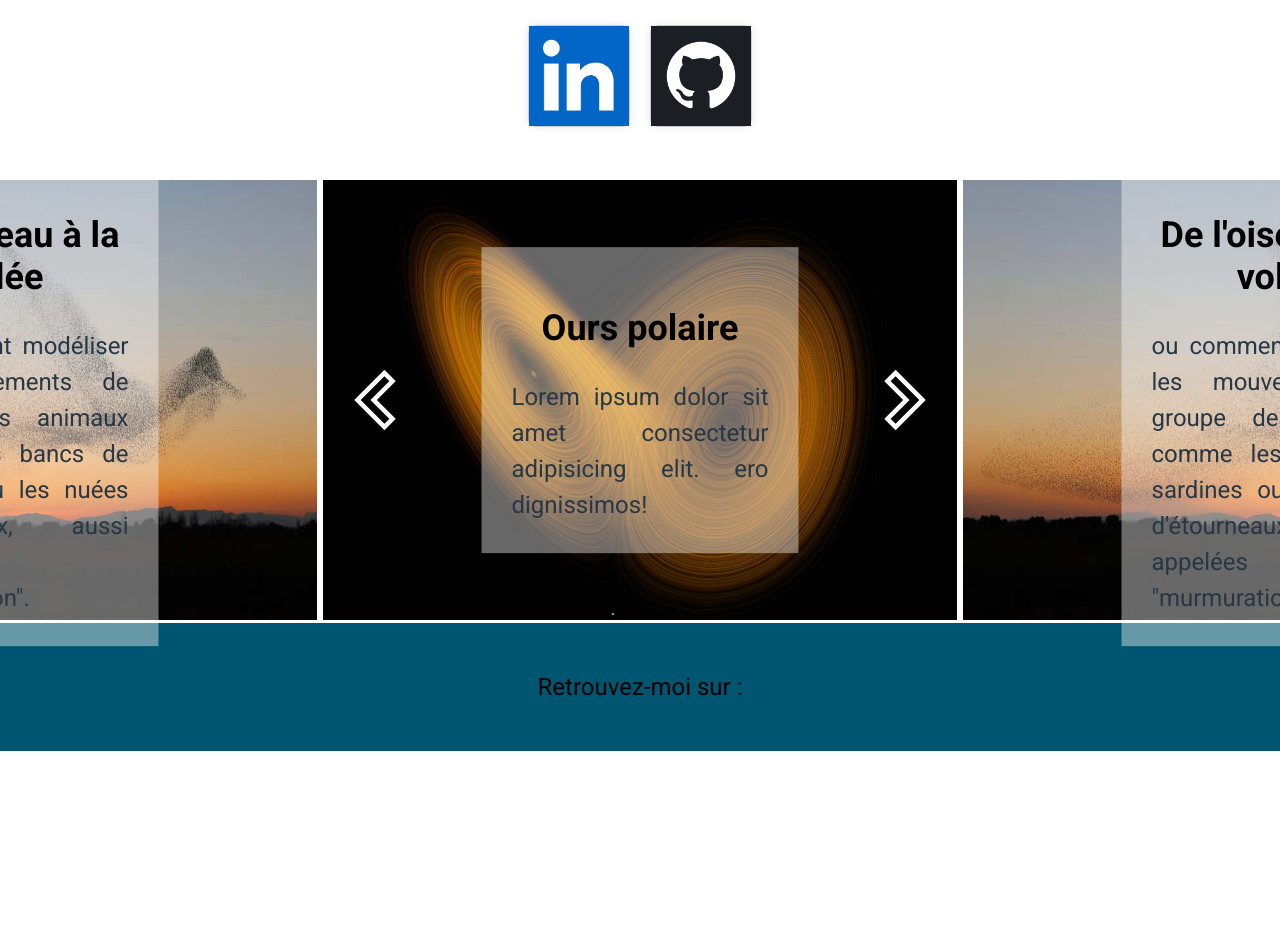
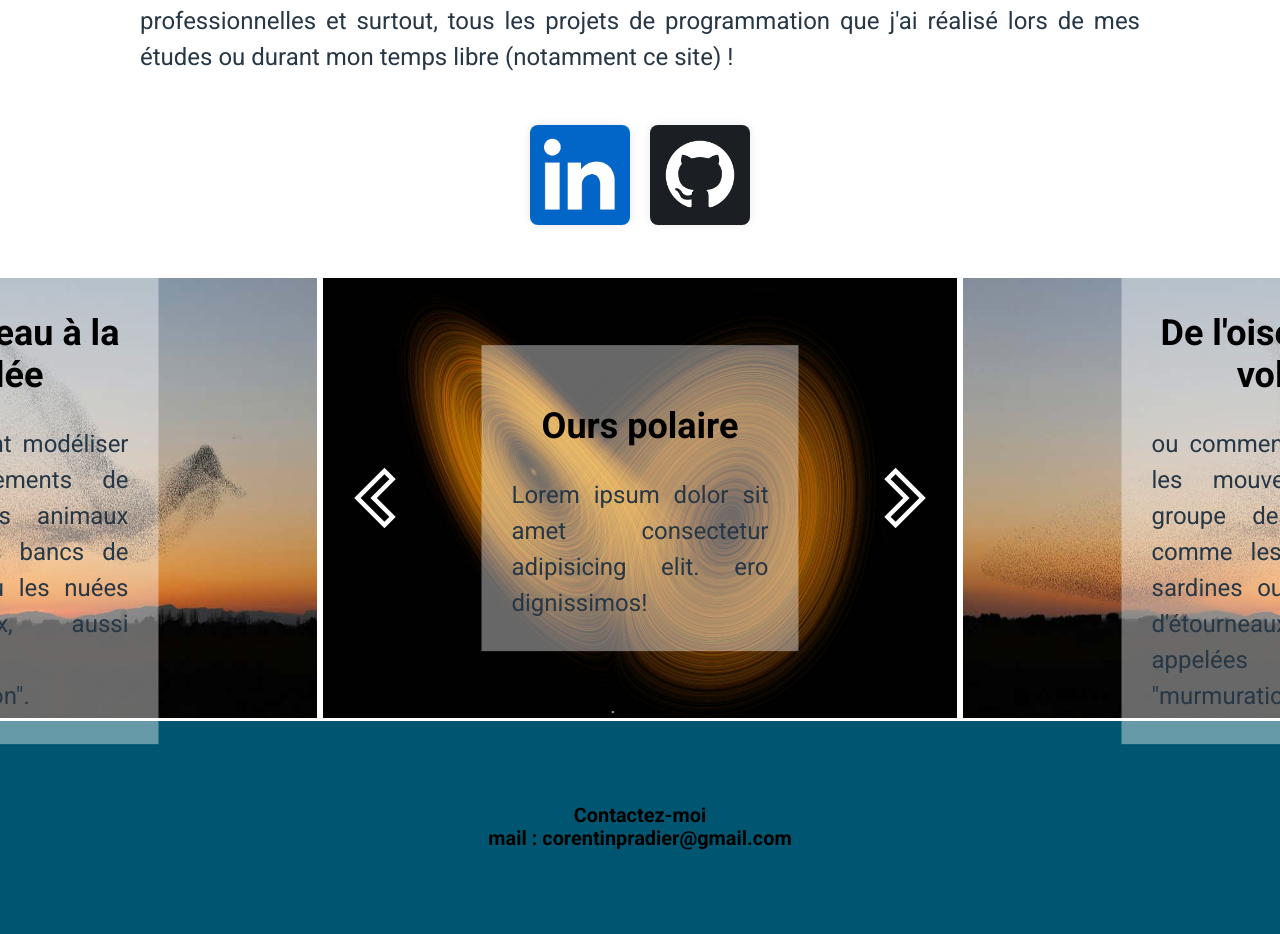
Before and after one commit to corentinpradier/corentinpradier.github.io, a plain HTML site: page index.html in a window 1280 px wide. Shown: the part 984-1918 px from the top of the page. Before the commit the page ends 1735 px from the top, so only its background shows below. Drawn offline with nearby package versions, Linux system fonts and the light colour scheme; a web font is replaced by a local one.

Commit message:
big changes in index

```diff
--- a/css/style.css
+++ b/css/style.css
@@ -361,7 +361,8 @@ main {
     border: 5px solid rgba(0,86,112); /* Changez la couleur et l'épaisseur selon vos besoins */
     border-radius: 10px; /* Facultatif : pour des bords arrondis */
     padding: 5px; /* Facultatif : pour ajouter de l'espace entre l'image et la bordure */
-    margin-bottom: 70px;
+    margin-bottom: 200px;
+    margin-top: 20px;
 }
 
 .horizontal-bar {
@@ -381,7 +382,6 @@ main {
     text-decoration: none;
     margin: 0 10px;
     background-color: #fff;
-    border: 1px solid #ccc;
     border-radius: 8px;
     box-shadow: 0 0 10px rgba(0, 0, 0, 0.1);
 }
@@ -393,4 +393,5 @@ main {
 .horizontal-bar img {
     width: 100px;
     height: 100px;
+    border-radius: 8px;
 }
--- a/index.html
+++ b/index.html
@@ -28,8 +28,8 @@
 
     <body>
         <div class="container">
+            <br>
             <h3 id="title">Stagiaire en modélisation à Airparif</h3>
-
             <img src="images/Photo_identite.JPG" alt="Description de l'image" class="float-image bordure">
             <p>  Je m'appelle Corentin Pradier, j'ai 22 ans et en juillet 2024 j'ai terminé mes études de physique et de géoscience à
                 Sorbonne Université en suivant la deuxième année du master SOAC (Sciences de l'Océan, de l'Atmosphère et du Climat).
@@ -42,6 +42,7 @@
                 du mode de couplage entre CHIMERE et le modèle de dynamique atmosphérique WRF dans le cadre d'une chaîne opérationnelle.
                 En plus d'approfondir et de perfectionner mes connaissances en modélisation, j'ai pu en apprendre énormément sur la qualité
                 de l'air !
+                <br>
                 <br>
                 Je vous laisse découvrir mon site sur lequel vous trouverez mon parcours, mes expériences professionnelles et surtout,
                 tous les projets de programmation que j'ai réalisé lors de mes études ou durant mon temps libre (notamment ce site) !
@@ -91,7 +92,11 @@
     </main>
 
     <footer>
-        Retrouvez-moi sur :
+        <h5>
+            Contactez-moi
+            <br>
+            mail : corentinpradier@gmail.com
+        </h5>
     </footer>
 
 
```
